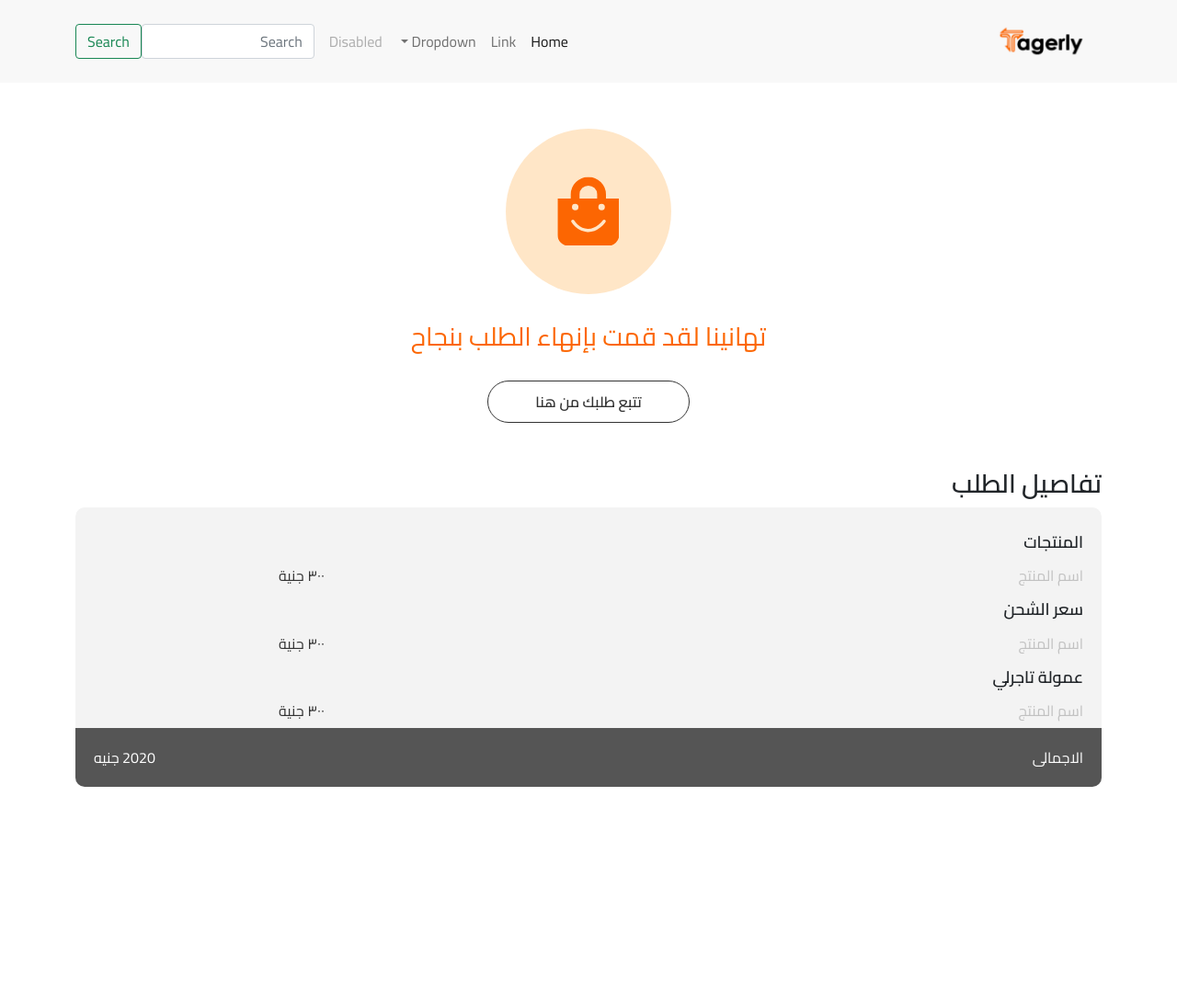
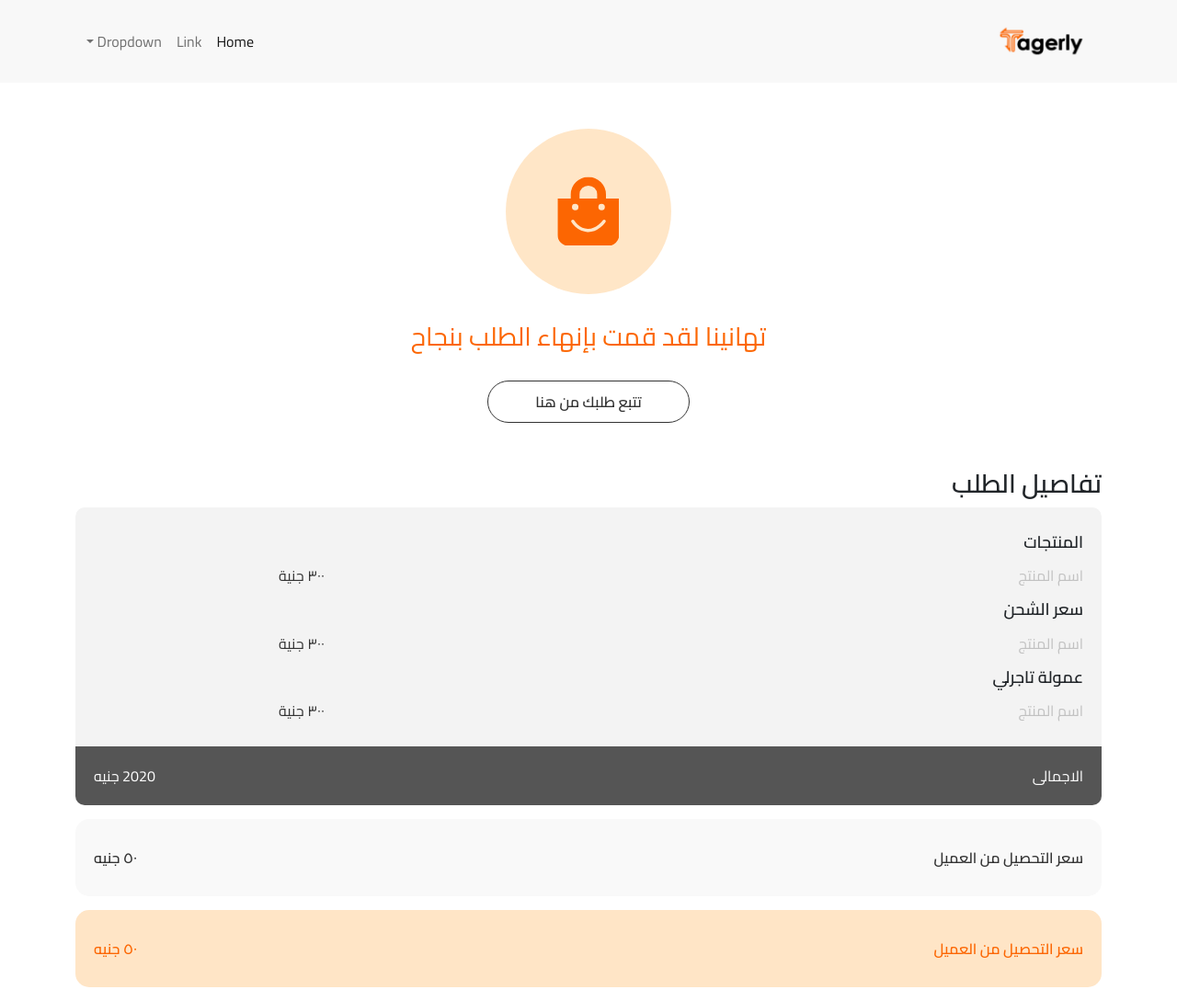
Before and after one commit to DevWael/tagerly-mobile-screen, a plain HTML site: page index.html in a window 1280 px wide. Shown: the whole page at 92% size. Before the commit the page ends 856 px from the top, so only its background shows below. Drawn offline with nearby package versions, Linux system fonts and the light colour scheme.

Commit message:
build additional-details

```diff
--- a/assets/css/style.less
+++ b/assets/css/style.less
@@ -3,6 +3,7 @@
 @greyishBrown: #555555;
 @pastelOrange: #FFE6C7;
 @white: #f3f3f3;
+@footerBg: #EDFAEB;
 
 body {
   font-family: 'Cairo', sans-serif;
@@ -87,13 +88,15 @@ header {
 }
 
 .order-details {
+  margin-bottom: 15px;
+
   .main-title {
     font-weight: bold;
   }
 
   .orders-details-box {
     background: @white;
-    padding: 20px 20px 0;
+    padding: 20px;
     border-radius: 10px 10px 0 0;
 
     .secondary-title {
@@ -124,3 +127,24 @@ header {
     }
   }
 }
+
+.additional-details {
+  margin-bottom: 15px;
+
+  .additional-details-box {
+    background-color: #F9F9F9;
+    padding: 30px 20px;
+    color: @black;
+    border-radius: 15px;
+    font-weight: bold;
+
+    .detail-text {
+
+    }
+
+    &.orange-theme {
+      background-color: #FFE5C6;
+      color: @brightOrange;
+    }
+  }
+}
--- a/index.html
+++ b/index.html
@@ -43,14 +43,7 @@
                             <li><a class="dropdown-item" href="#">Something else here</a></li>
                         </ul>
                     </li>
-                    <li class="nav-item">
-                        <a class="nav-link disabled" href="#" tabindex="-1" aria-disabled="true">Disabled</a>
-                    </li>
                 </ul>
-                <form class="d-flex">
-                    <input class="form-control me-2" type="search" placeholder="Search" aria-label="Search">
-                    <button class="btn btn-outline-success" type="submit">Search</button>
-                </form>
             </div>
         </div>
     </nav>
@@ -140,6 +133,38 @@
     </div>
 </section>
 
+<section class="additional-details">
+    <div class="container container-sm">
+        <div class="additional-details-box">
+            <div class="row">
+                <div class="col-8">
+                    <div class="detail-text">سعر التحصيل من العميل</div>
+                </div>
+                <div class="col-4">
+                    <div class="detail-text text-start">٥٠ جنيه</div>
+                </div>
+            </div>
+        </div>
+    </div>
+</section>
+
+<section class="additional-details">
+    <div class="container container-sm">
+        <div class="additional-details-box orange-theme">
+            <div class="row">
+                <div class="col-8">
+                    <div class="detail-text">سعر التحصيل من العميل</div>
+                </div>
+                <div class="col-4">
+                    <div class="detail-text text-start">٥٠ جنيه</div>
+                </div>
+            </div>
+        </div>
+    </div>
+</section>
+
+
+
 <!-- JavaScript Bundle with Popper -->
 <script src="https://cdn.jsdelivr.net/npm/bootstrap@5.0.0-beta1/dist/js/bootstrap.bundle.min.js"
         integrity="sha384-ygbV9kiqUc6oa4msXn9868pTtWMgiQaeYH7/t7LECLbyPA2x65Kgf80OJFdroafW"
```
Also changed, not shown: assets/css/style.css.
